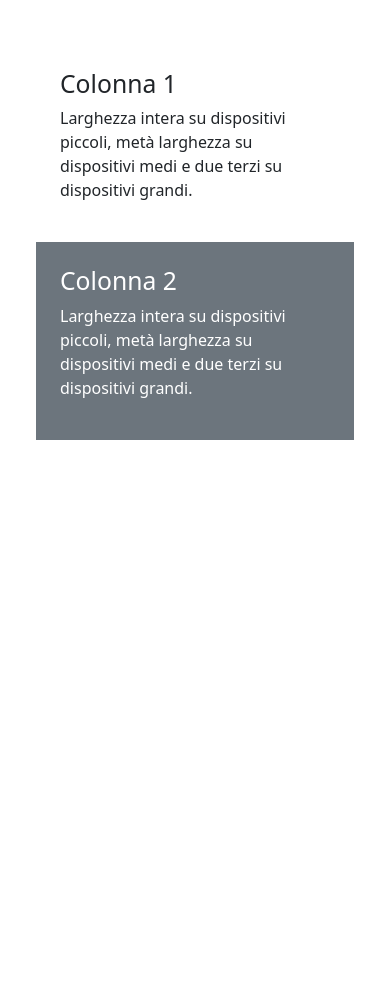
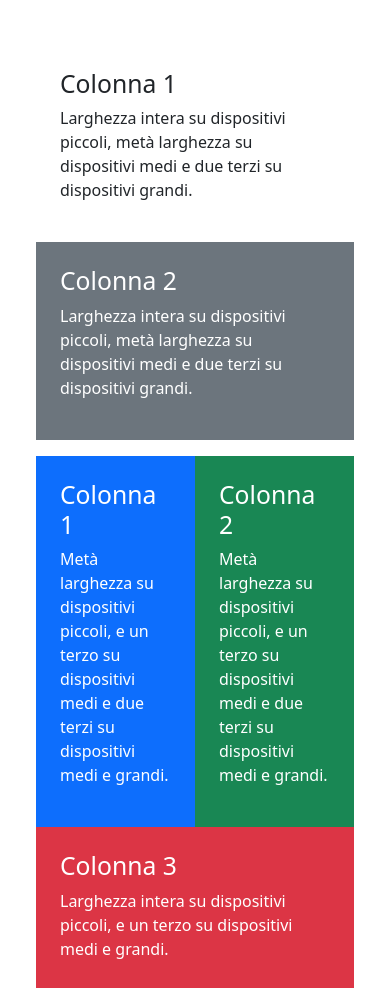
Before and after one commit to micheleferri01/htmlcss-bootstrap-layout, a plain HTML site: page index.html in a window 390 px wide. Shown: the part 112-1100 px from the top of the page. Before the commit the page ends 844 px from the top, so only its background shows below. Drawn offline with nearby package versions, Linux system fonts and the light colour scheme.

Commit message:
Second row for small screens

```diff
--- a/index.html
+++ b/index.html
@@ -14,7 +14,7 @@
         <h2 class="fs-6 text-secondary">Layout a griglia con diversi breakpoint (sm, md, lg)</h2>
     </header>
     <div class="container-fluid px-4">
-        <div class="row px-4">
+        <div class="row px-4 my-3">
             <div class="col-12 p-4">
                 <h2>Colonna 1</h2>
                 <p>Larghezza intera su dispositivi piccoli, metà larghezza su dispositivi medi e due terzi su dispositivi grandi.</p>
@@ -24,6 +24,20 @@
                 <p>Larghezza intera su dispositivi piccoli, metà larghezza su dispositivi medi e due terzi su dispositivi grandi.</p>
             </div>
         </div>
+         <div class="row px-4 my-3">
+            <div class="col-6 text-bg-primary p-4">
+                <h2>Colonna 1</h2>
+                <p>Metà larghezza su dispositivi piccoli, e un terzo su dispositivi medi e due terzi su dispositivi medi e grandi.</p>
+            </div>
+            <div class="col-6 text-bg-success p-4">
+                <h2>Colonna 2</h2>
+                <p>Metà larghezza su dispositivi piccoli, e un terzo su dispositivi medi e due terzi su dispositivi medi e grandi.</p>
+            </div>
+            <div class="col-12 text-bg-danger p-4">
+                <h2>Colonna 3</h2>
+                <p>Larghezza intera su dispositivi piccoli, e un terzo su dispositivi medi e grandi.</p>
+            </div>
+        </div>
 
     </div>
 
```
